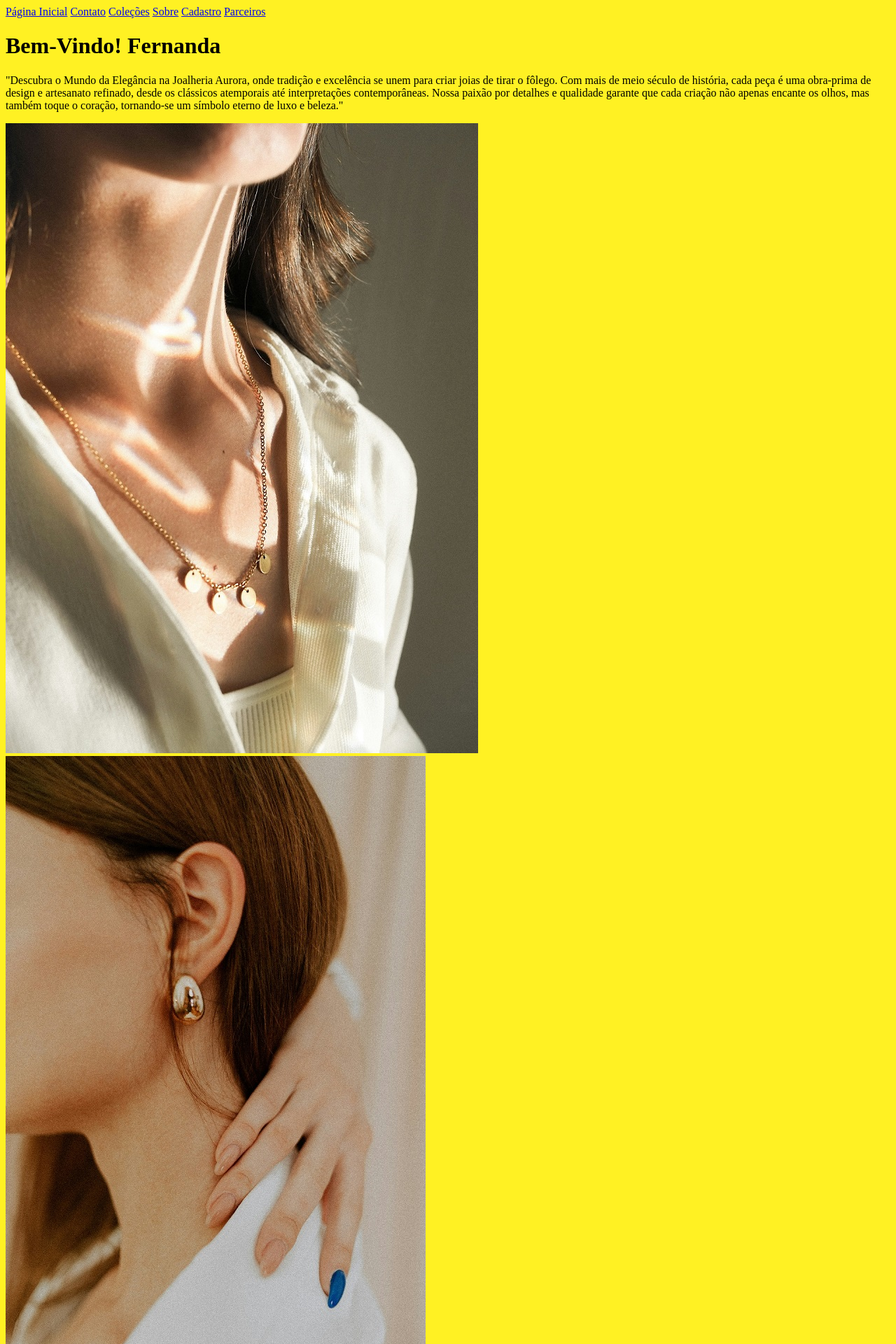
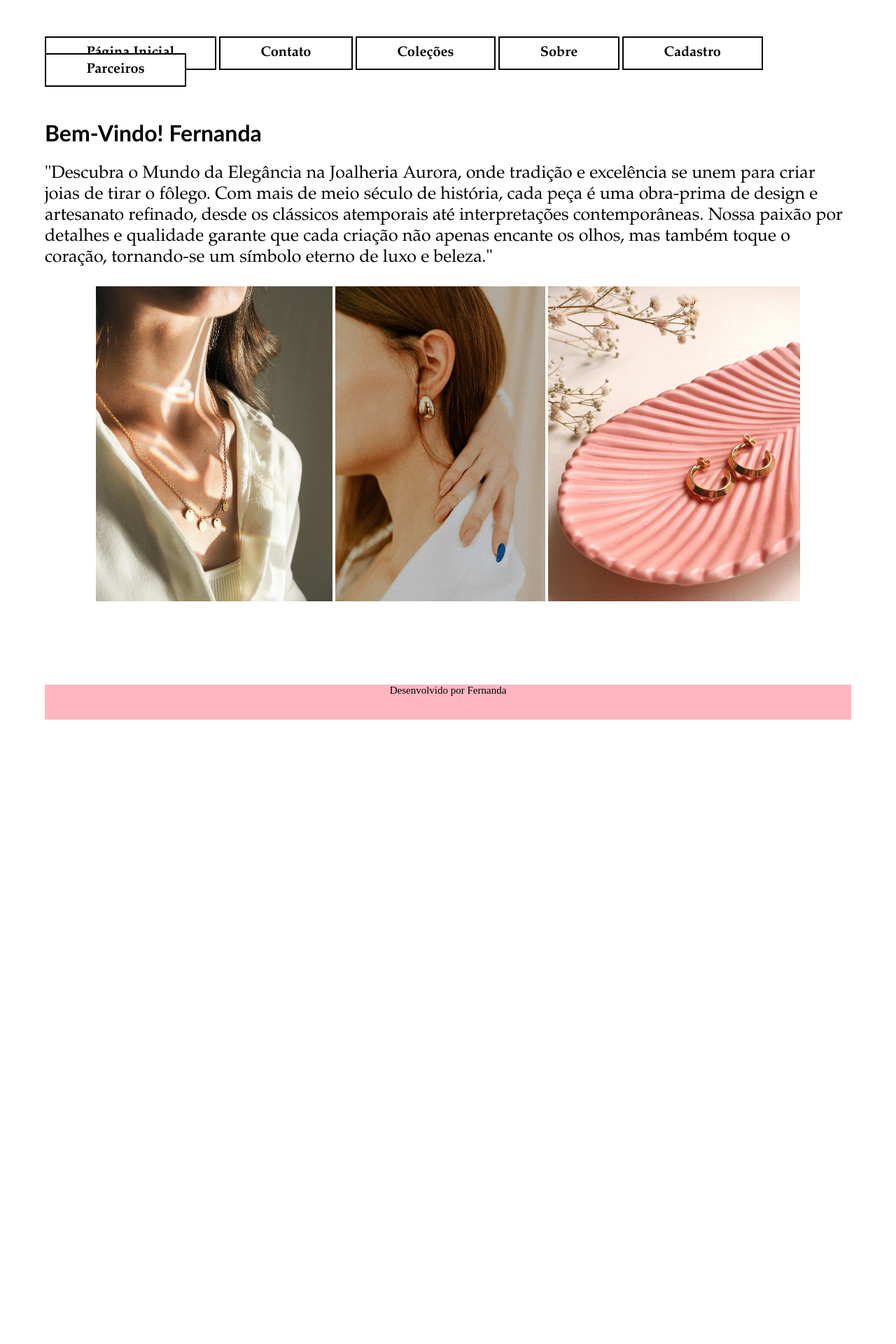
Before and after one commit to NandaPerialdo/Flask, a Flask app: page / in a window 1280 px wide. Shown: the top 1920 px of the page at 70% size. After the commit the page ends 1028 px from the top, so only its background shows below. Run offline with Flask 3, Linux system fonts and the light colour scheme.

Commit message:
Segundo Commit

```diff
--- a/app/static/css/estilo.css
+++ b/app/static/css/estilo.css
@@ -1,3 +1,89 @@
+/*GERAL*/
 body{
-    background-color: #fff123;
+    background-color: #ffffff;
+    margin: 0%;
+    padding: 5%;
 }
+
+li{
+    font-weight: bold;
+    font-family: garamond;
+    display: inline;
+    padding: 1% 5% 1% 5%;
+    border: 2px solid black;
+    background-color: #ffff;
+    font-size: 20px;
+}
+
+a{
+    text-decoration: none;
+    color: #000;
+}
+
+li:hover{
+    background-color: #BC8F8F;
+    color: #fff;
+}
+
+#rodape{
+    height: 50px;
+    text-align: center;
+    margin-top: 10%;
+    font-size: 15px;
+    background-color: #FFB6C1;
+    border: 2px solid #ff;
+}
+
+#boasVindas{
+    margin-top: 5%;
+    font-family: candara;
+}
+
+#apresentacao{
+    font-size: 25px;
+    font-family: garamond;
+}
+
+/*Pagina Inicial*/
+#img1{
+    max-width: 500px;
+    max-height: 450px;
+}
+
+#img2{
+    max-width: 500px;
+    max-height: 450px;
+}
+
+#img3{
+    max-width: 500px;
+    max-height: 450px;
+}
+
+.inicio{
+    text-align: center;
+}
+
+/*Página de Coleçoes*/
+#img4{
+    max-width: 500px;
+    max-height: 450px;
+}
+
+#img5{
+    max-width: 500px;
+    max-height: 450px;
+}
+
+#img6{
+    max-width: 500px;
+    max-height: 450px;
+}
+
+#colecoes{
+    text-align: center;
+}
+
+#colecoes2{
+    text-align: center;
+}
--- a/app/templates/base.html
+++ b/app/templates/base.html
@@ -6,20 +6,21 @@
     <link rel="stylesheet" type="text/css" href="{{url_for('static', filename='css/estilo.css')}}">
 </head>
 <body>
-  <nav>
-      <a href="/index">Página Inicial</a>
-      <a href="/contato">Contato</a>
-      <a href="/colecoes">Coleções</a>
-      <a href="/sobre">Sobre</a>
-      <a href="/cadastro">Cadastro</a>
-      <a href="/parceiros">Parceiros</a>
-  </nav>
+          <nav id="menu">
+                  <a href="/index"><li>Página Inicial</li></a>
+                  <a href="/contato"><li>Contato</li></a>
+                  <a href="/colecoes"><li>Coleções</li></a>
+                  <a href="/sobre"><li>Sobre</li></a>
+                  <a href="/cadastro"><li>Cadastro</li></a>
+                  <a href="/parceiros"><li>Parceiros</li></a>
+          </nav>
 
-  <h1>Bem-Vindo! {{nome}}</h1>
+
+  <h1 id="boasVindas">Bem-Vindo! {{nome}}</h1>
 
   {% block conteudo %}
   {% endblock %}
 
-  <footer>Desenvolvido por {{nome}}</footer>
+  <footer id="rodape">Desenvolvido por {{nome}}</footer>
 </body>
 </html>
--- a/app/templates/index.html
+++ b/app/templates/index.html
@@ -1,7 +1,7 @@
 {% extends 'base.html' %}
 {% block conteudo %}
 
-    <p>
+    <p id="apresentacao">
         "Descubra o Mundo da Elegância na Joalheria Aurora, onde tradição e excelência se unem para criar
         joias de tirar o fôlego. Com mais de meio século de história, cada peça é uma obra-prima de design
         e artesanato refinado, desde os clássicos atemporais até interpretações contemporâneas. Nossa paixão
@@ -9,8 +9,13 @@
         coração, tornando-se um símbolo eterno de luxo e beleza."
     </p>
 
-    <img src="{{url_for('static', filename='imagens/imagem1.jpg')}}">
-    <img src="{{url_for('static', filename='imagens/imagem2.jpg')}}">
-    <img src="{{url_for('static', filename='imagens/imagem3.jpg')}}">
+    <section id="catalogoInicio" class="inicio">
+            <img id="img1" src="{{url_for('static', filename='imagens/imagem1.jpg')}}">
+            <img id="img2" src="{{url_for('static', filename='imagens/imagem2.jpg')}}">
+            <img id="img3" src="{{url_for('static', filename='imagens/imagem3.jpg')}}">
+    </section>
+
+
+    <section>
 
 {% endblock %}
```
Also changed, not shown: app/templates/colecoes.html (+10 -3 lines), app/templates/contato.html (+13 -26 lines), app/templates/sobre.html (+9 -1 lines), app/static/imagens/imagem5.jpg, app/static/imagens/imagem7.jpg (added), app/static/imagens/imagem8.jpg (added), 1 other file.
